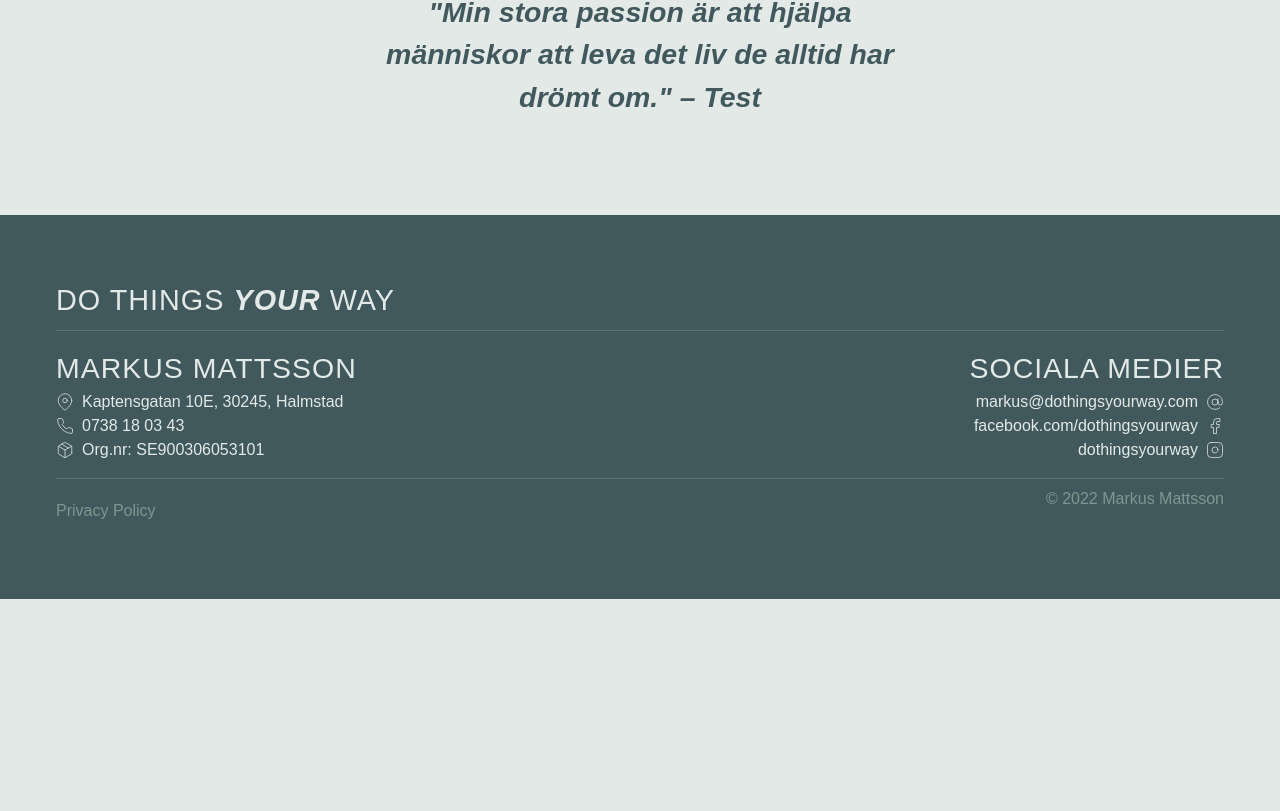
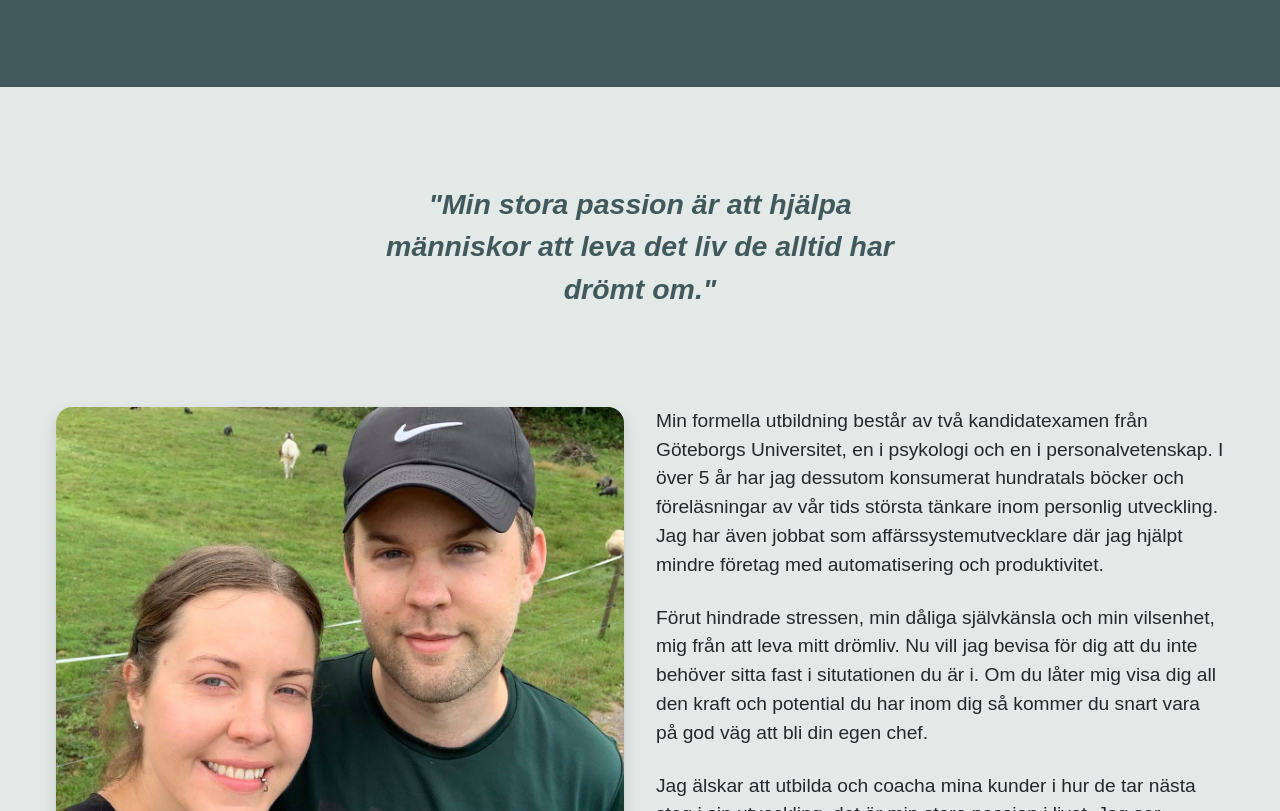
Before and after one commit to MatildaMared/dothingsyourway-homepage, a React (Create React App) app: page /salespage in a window 1280 px wide. Shown: the part 470-1281 px from the top of the page. Before the commit the page ends 1069 px from the top, so only its background shows below. Built offline with nearby package versions, Linux system fonts and the light colour scheme; a web font is replaced by a local one.

Commit message:
add about content in sales page

```diff
--- a/src/pages/SalesPage.tsx
+++ b/src/pages/SalesPage.tsx
@@ -1,18 +1,83 @@
 import React from "react";
 import Quote from "../components/Quote";
 import SectionHeader from "../components/SectionHeader";
+import MarkusAndMatilda from "../assets/images/markus-and-matilda.jpeg";
+import styled from "styled-components";
 
 const MyComponent = () => {
     return (
-        <div>
+        <main>
             <h1>Sales page</h1>
-            <SectionHeader text="Om mig" />
-            <Quote author="Test">
-                Min stora passion är att hjälpa människor att leva det liv de
-                alltid har drömt om.
-            </Quote>
-        </div>
+            <Section className="about">
+                <SectionHeader text="Om mig" />
+                <Quote>
+                    Min stora passion är att hjälpa människor att leva det liv
+                    de alltid har drömt om.
+                </Quote>
+                <AboutWrapper>
+                    <Photo
+                        src={MarkusAndMatilda}
+                        alt="Markus and his girlfriend Matilda smiling at the camera in front of a sheep pasture"
+                    />
+                    <AboutText>
+                        <p>
+                            Min formella utbildning består av två kandidatexamen
+                            från Göteborgs Universitet, en i psykologi och en i
+                            personalvetenskap. I över 5 år har jag dessutom
+                            konsumerat hundratals böcker och föreläsningar av
+                            vår tids största tänkare inom personlig utveckling.
+                            Jag har även jobbat som affärssystemutvecklare där
+                            jag hjälpt mindre företag med automatisering och
+                            produktivitet.
+                        </p>
+                        <p>
+                            Förut hindrade stressen, min dåliga självkänsla och
+                            min vilsenhet, mig från att leva mitt drömliv. Nu
+                            vill jag bevisa för dig att du inte behöver sitta
+                            fast i situtationen du är i. Om du låter mig visa
+                            dig all den kraft och potential du har inom dig så
+                            kommer du snart vara på god väg att bli din egen
+                            chef.
+                        </p>
+                        <p>
+                            Jag älskar att utbilda och coacha mina kunder i hur
+                            de tar nästa steg i sin utveckling, det är min stora
+                            passion i livet. Jag ser verkligen fram emot att ha
+                            med dig i programmet!
+                        </p>
+                    </AboutText>
+                </AboutWrapper>
+            </Section>
+        </main>
     );
 };
 
+const AboutText = styled.article``;
+
+const AboutWrapper = styled.div`
+    display: grid;
+    grid-template-columns: repeat(2, 1fr);
+    grid-gap: 2rem;
+    max-width: var(--max-width);
+    padding-inline: 1rem;
+    margin-inline: auto;
+
+    @media (max-width: 1000px) {
+        grid-template-columns: 1fr;
+        max-width: 700px;
+    }
+`
+
+const Photo = styled.img`
+    width: 100%;
+    margin-inline: auto;
+    height: auto;
+    border-radius: 1rem;
+    box-shadow: 0 0.5rem 1rem rgba(0, 0, 0, 0.15);
+`;
+
+const Section = styled.section`
+    padding-block: var(--spacing-xl);
+`
+
 export default MyComponent;
```
